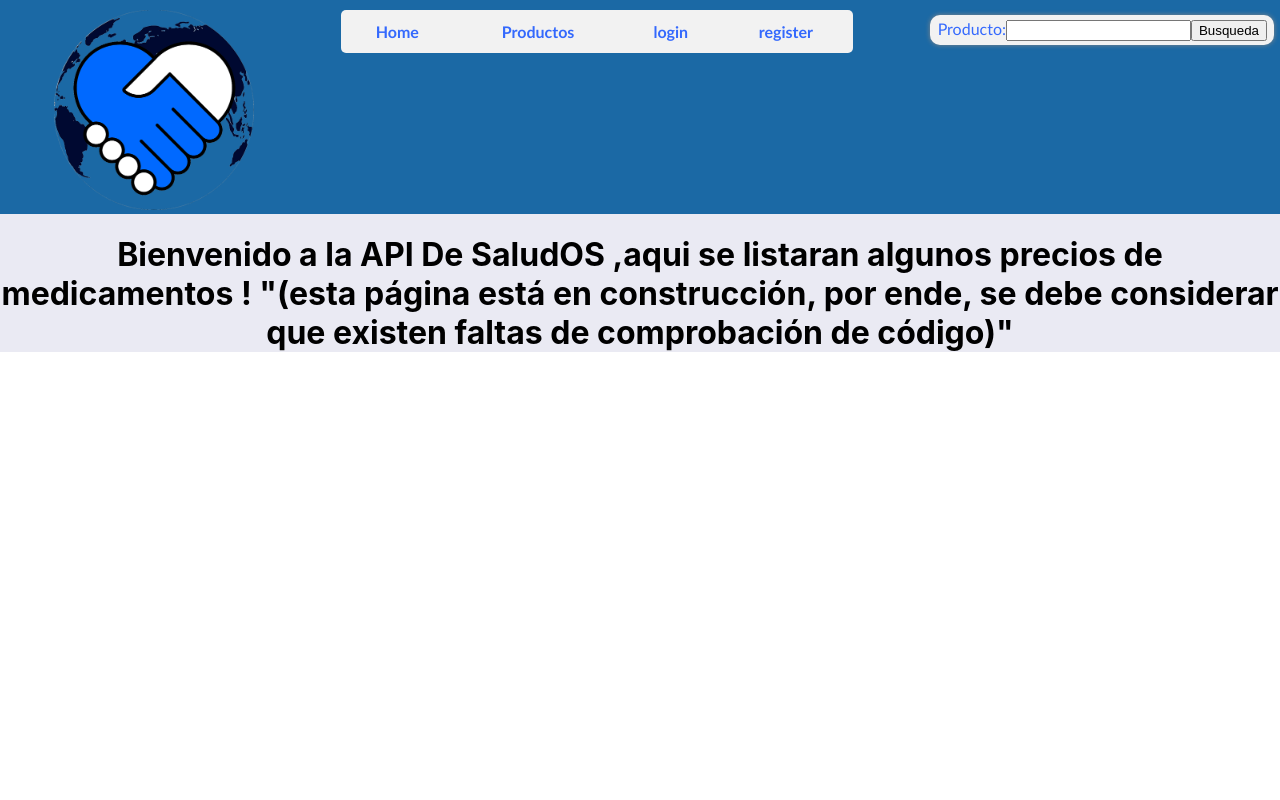
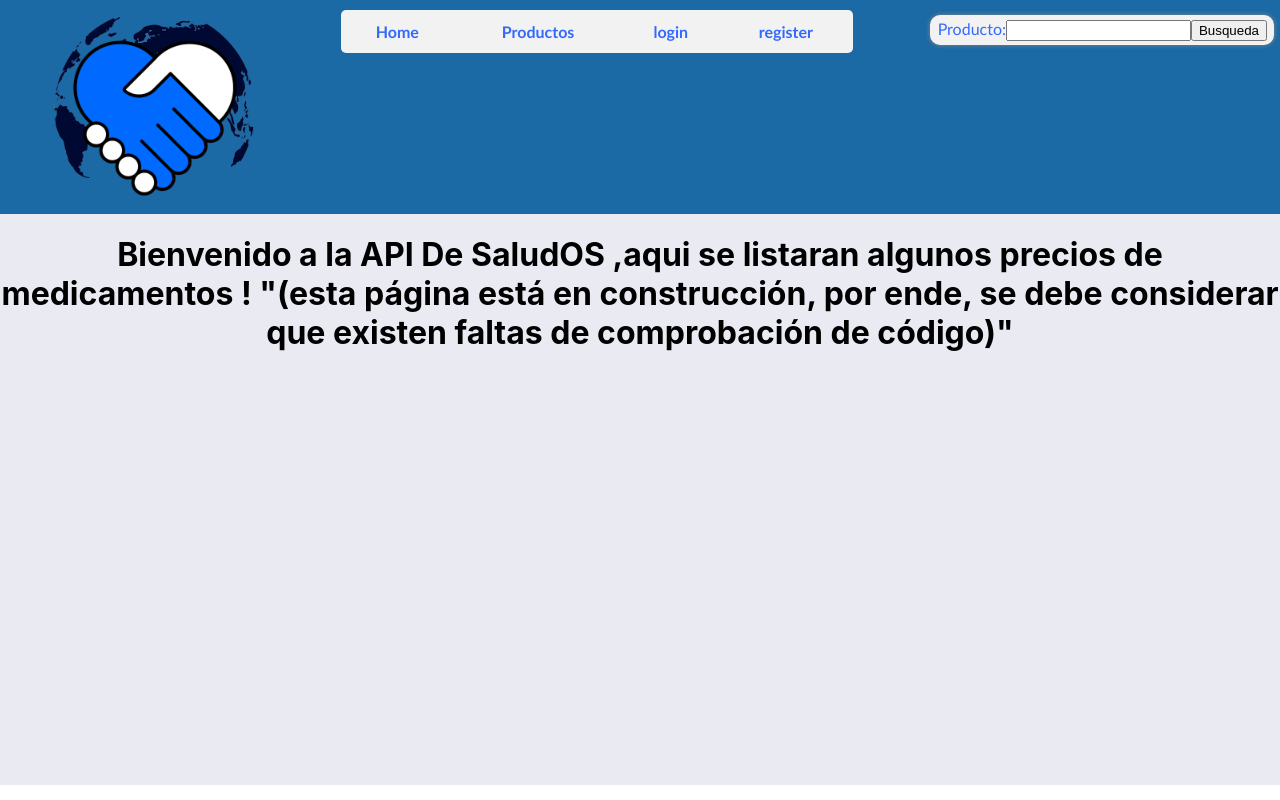
Before and after one commit to hipogrifo010/SaludOsFrontEndReact, a React (Create React App) app: page / in a window 1280 px wide. Built offline with nearby package versions, Linux system fonts and the light colour scheme.

Commit message:
Fix-Favicon
added new favicon

```diff
--- a/src/App.css
+++ b/src/App.css
@@ -1,6 +1,7 @@
 .App {
   text-align: center;
   background-color: #eaeaf3;
+  height: 98.15vh;
 }
 
 .TableHD {
@@ -17,6 +18,9 @@
   border-collapse: collapse;
   overflow: hidden;
   position: sticky;
+}
+.foot {
+  background-color: #282c34;
 }
 table td {
   font-family: 'Calibri', sans-serif;
@@ -38,7 +42,6 @@ table th {
   text-align: center;
 }
 table th:hover {
-  border-radius: 5px;
   background-color: rgba(202, 199, 199, 0.674);
 }
 .button {
--- a/src/components/Home.js
+++ b/src/components/Home.js
@@ -7,6 +7,7 @@ const Home = () => (
     medicamentos ! "(esta página está en construcción, por ende, se debe
     considerar que existen faltas de comprobación de código)"
   </h1>
+
 );
 
 export default Home;
```
Also changed, not shown: src/assets/Imgs/LogoSaludos.png, 1 other file (tests, documents, lock files or other folders).
